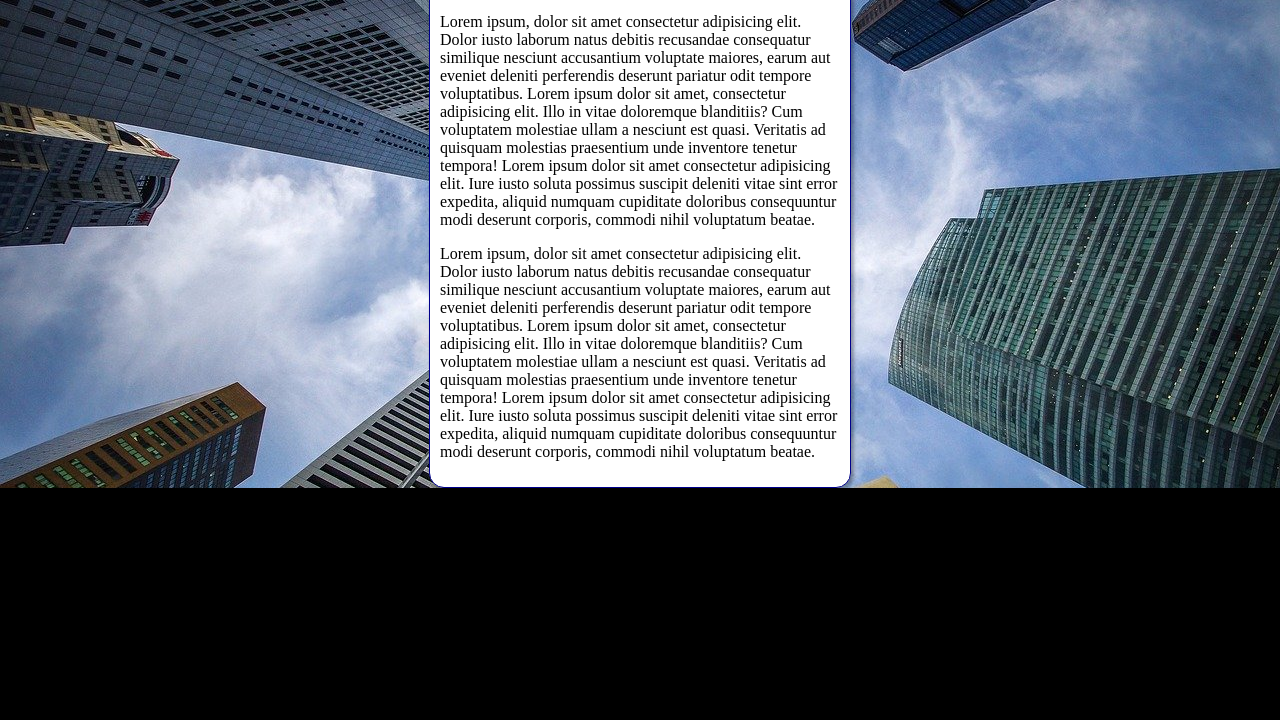
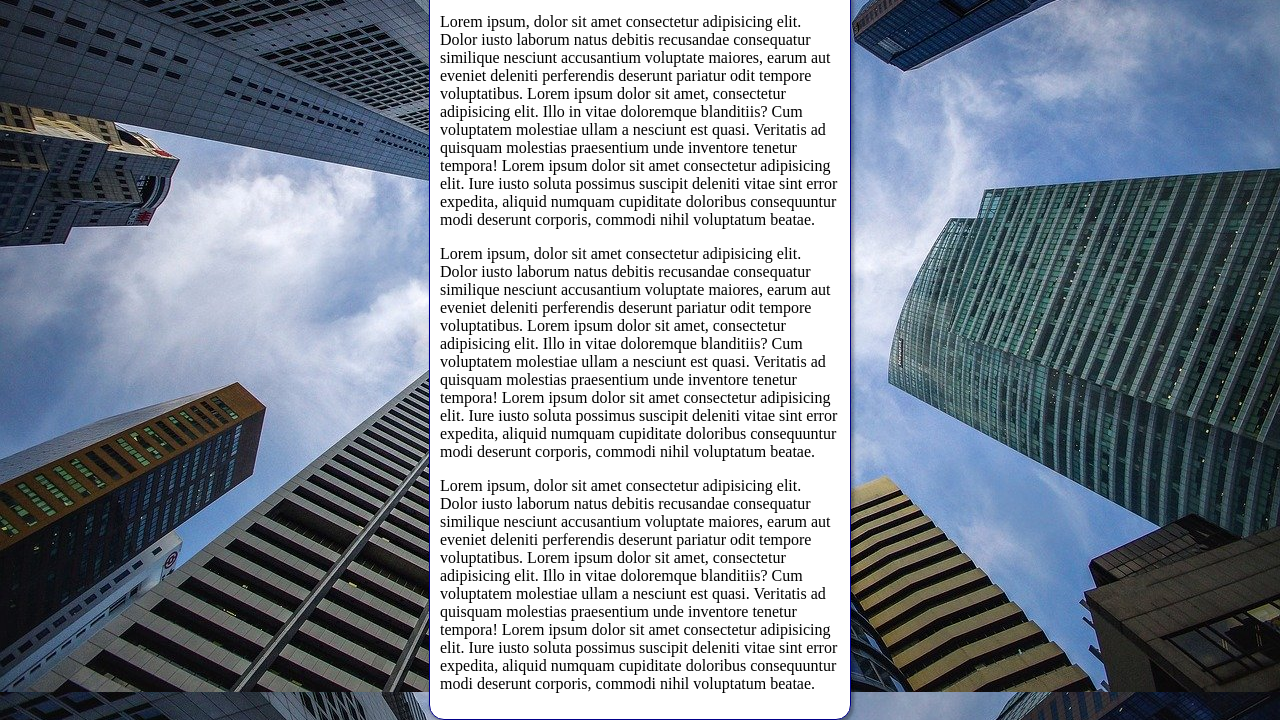
Before and after one commit to JoseArthursf/html-css, a plain HTML site: page Exercicios/ex022/fundo006.html in a window 1280 px wide. Shown: the part 1014-1734 px from the top of the page. Before the commit the page ends 1502 px from the top, so only its background shows below. Drawn offline with Linux system fonts and the light colour scheme.

Commit message:
Atualizei ex022

```diff
--- a/Exercicios/ex022/fundo006.html
+++ b/Exercicios/ex022/fundo006.html
@@ -36,6 +36,7 @@
         <p>Lorem ipsum, dolor sit amet consectetur adipisicing elit. Dolor iusto laborum natus debitis recusandae consequatur similique nesciunt accusantium voluptate maiores, earum aut eveniet deleniti perferendis deserunt pariatur odit tempore voluptatibus. Lorem ipsum dolor sit amet, consectetur adipisicing elit. Illo in vitae doloremque blanditiis? Cum voluptatem molestiae ullam a nesciunt est quasi. Veritatis ad quisquam molestias praesentium unde inventore tenetur tempora! Lorem ipsum dolor sit amet consectetur adipisicing elit. Iure iusto soluta possimus suscipit deleniti vitae sint error expedita, aliquid numquam cupiditate doloribus consequuntur modi deserunt corporis, commodi nihil voluptatum beatae.</p>
         <p>Lorem ipsum, dolor sit amet consectetur adipisicing elit. Dolor iusto laborum natus debitis recusandae consequatur similique nesciunt accusantium voluptate maiores, earum aut eveniet deleniti perferendis deserunt pariatur odit tempore voluptatibus. Lorem ipsum dolor sit amet, consectetur adipisicing elit. Illo in vitae doloremque blanditiis? Cum voluptatem molestiae ullam a nesciunt est quasi. Veritatis ad quisquam molestias praesentium unde inventore tenetur tempora! Lorem ipsum dolor sit amet consectetur adipisicing elit. Iure iusto soluta possimus suscipit deleniti vitae sint error expedita, aliquid numquam cupiditate doloribus consequuntur modi deserunt corporis, commodi nihil voluptatum beatae.</p>
         <p>Lorem ipsum, dolor sit amet consectetur adipisicing elit. Dolor iusto laborum natus debitis recusandae consequatur similique nesciunt accusantium voluptate maiores, earum aut eveniet deleniti perferendis deserunt pariatur odit tempore voluptatibus. Lorem ipsum dolor sit amet, consectetur adipisicing elit. Illo in vitae doloremque blanditiis? Cum voluptatem molestiae ullam a nesciunt est quasi. Veritatis ad quisquam molestias praesentium unde inventore tenetur tempora! Lorem ipsum dolor sit amet consectetur adipisicing elit. Iure iusto soluta possimus suscipit deleniti vitae sint error expedita, aliquid numquam cupiditate doloribus consequuntur modi deserunt corporis, commodi nihil voluptatum beatae.</p>
+        <p>Lorem ipsum, dolor sit amet consectetur adipisicing elit. Dolor iusto laborum natus debitis recusandae consequatur similique nesciunt accusantium voluptate maiores, earum aut eveniet deleniti perferendis deserunt pariatur odit tempore voluptatibus. Lorem ipsum dolor sit amet, consectetur adipisicing elit. Illo in vitae doloremque blanditiis? Cum voluptatem molestiae ullam a nesciunt est quasi. Veritatis ad quisquam molestias praesentium unde inventore tenetur tempora! Lorem ipsum dolor sit amet consectetur adipisicing elit. Iure iusto soluta possimus suscipit deleniti vitae sint error expedita, aliquid numquam cupiditate doloribus consequuntur modi deserunt corporis, commodi nihil voluptatum beatae.</p>
     </main>
 </body>
 </html>
```
